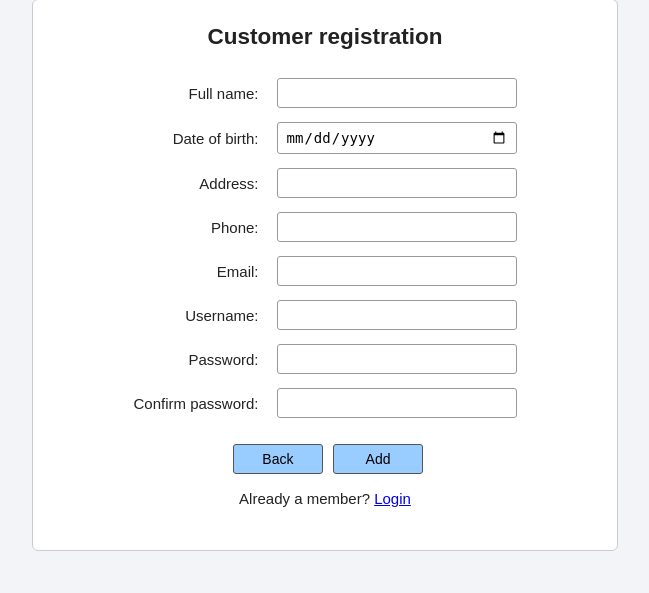
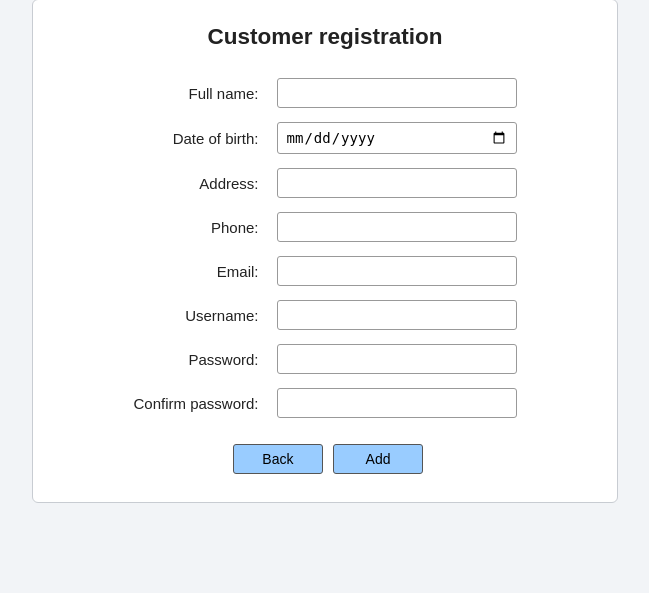
Before and after one commit to dzungluu25/SuperMarketWeb6, a Java web app: page /UIRegistration6.jsp in a window 1280 px wide. Shown: the part 41-634 px from the top of the page, without its empty margins (315-964 px from the left). Run offline with Tomcat 11, a stand-in JSP engine, Linux system fonts and the light colour scheme.

Commit message:
ui: remove extra login link from registration page

```diff
--- a/WebContent/UIRegistration6.jsp
+++ b/WebContent/UIRegistration6.jsp
@@ -70,7 +70,6 @@
 		</form>
 		<input type="submit" value="Add" form="regForm" />
 	</div>
-	<p class="link">Already a member? <a href="UILogin6.jsp">Login</a></p>
 	</div>
 </body>
 </html>
```
Also changed, not shown: 1 other file.
